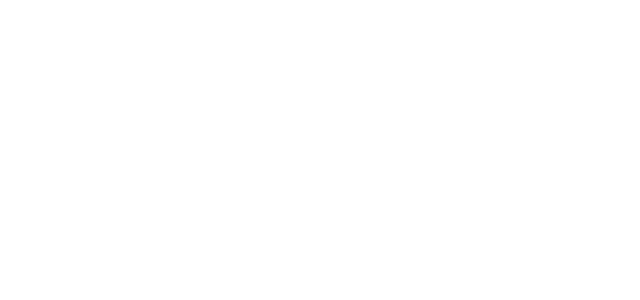
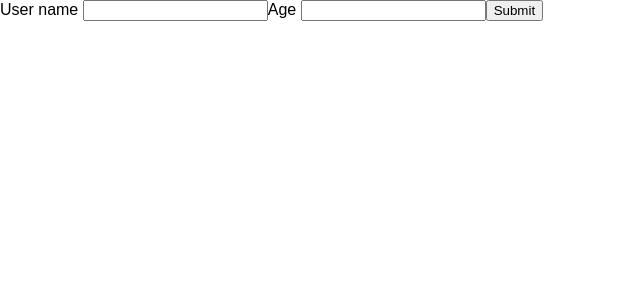
Before and after one commit to waqas44/ProjectTestReact, a React (Create React App) app: page / in a window 1280 px wide. Shown: the top 300 px of the page, without its empty margins (0-640 px from the left). Built offline with nearby package versions, Linux system fonts and the light colour scheme.

Commit message:
form added and outputting value into console

```diff
--- a/src/App.js
+++ b/src/App.js
@@ -2,12 +2,40 @@
 
 
 function App() {
+  let Name1 = '';
+  let Age1 = '';
+  const userNameHandler = (event) => {
+    console.log(event.target.value);
+
+    Name1 = event.target.value;
+  };
+  const userAgeHandler = (event) => {
+    console.log(event.target.value);
+
+    Age1 = event.target.value;
+
+  };
+
+  const submitClickHandler = (event) => {
+    event.preventDefault();
+    console.log('User Name ' + Name1, 'Age' + Age1);
+
+
+  };
+
   return (
     <div>
+      <form onSubmit={submitClickHandler}>
+        <label>User name </label>
+        <input type="text" onChange={userNameHandler} />
+        <label>Age </label>
+        <input type="number" onChange={userAgeHandler} />
 
+        <button type='submit'> Submit</button>
+      </form>
 
     </div>
   );
-}
+};
 
 export default App;
```
